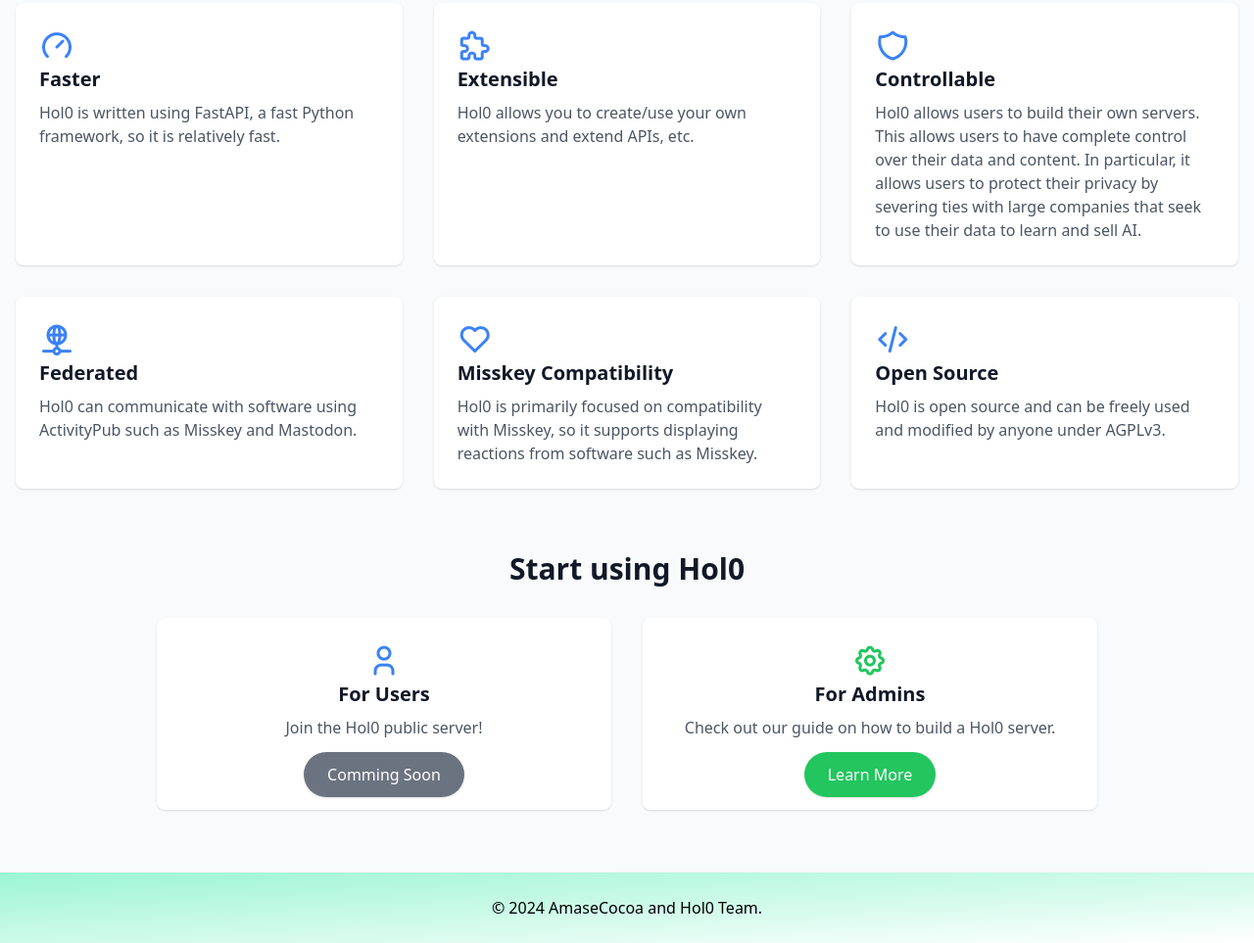
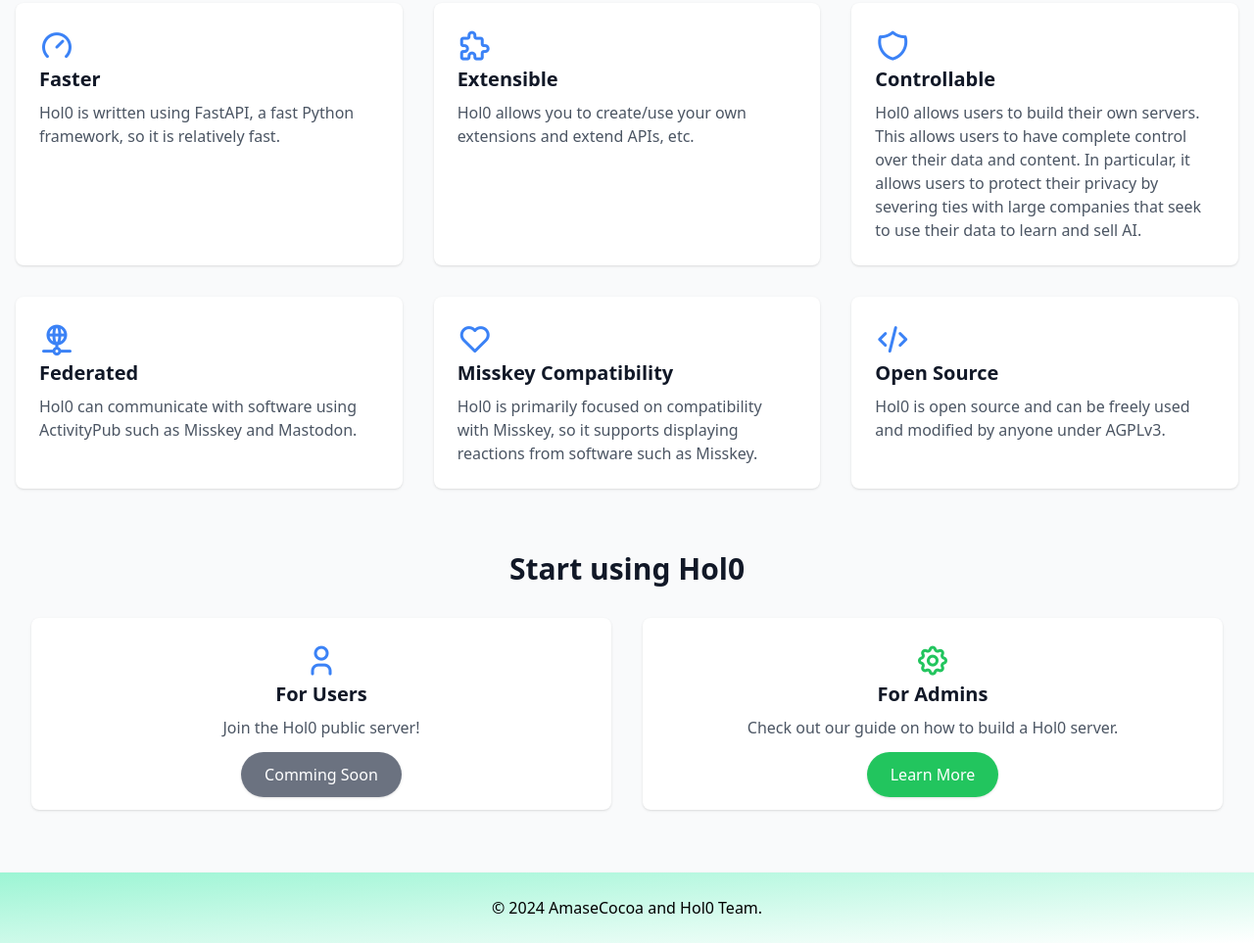
Before and after one commit to hol0-dev/join-holo, a plain HTML site: page index.html in a window 1280 px wide. Shown: the part 501-1464 px from the top of the page at 98% size. Drawn offline with nearby package versions, Linux system fonts and the light colour scheme.

Commit message:
deploy: caa2618af6fa72a9065ddcadd0ef0f0d6fd7dcf1

```diff
--- a/index.html
+++ b/index.html
@@ -83,23 +83,22 @@
                 </div>
             </div>
         </section>
-        <section id="getting-started" class=" mx-auto px-40">
-            <h3 class="text-3xl font-bold text-center mb-8">Start using Hol0</h3>
+        <section id="getting-started" class="mx-auto px-4 sm:px-6 lg:px-8">
+    <h3 class="text-xl sm:text-2xl md:text-3xl font-bold text-center mb-8">Start using Hol0</h3>
     <div class="grid grid-cols-1 md:grid-cols-2 gap-8">
-                <div class="bg-white p-6 rounded-lg shadow text-center">
-                    <i class="ti ti-user text-blue-500 text-4xl mb-4"></i>
-                    <h4 class="text-xl font-bold mb-2">For Users</h4>
+        <div class="bg-white p-4 sm:p-6 rounded-lg shadow text-center">
+            <i class="ti ti-user text-blue-500 text-3xl sm:text-4xl mb-4"></i>
+            <h4 class="text-lg sm:text-xl font-bold mb-2">For Users</h4>
             <p class="text-gray-600">Join the Hol0 public server!</p>
             <br>
-                    <a  class="bg-gray-500 text-white px-6 py-3 rounded-full shadow hover:bg-blue-600" tabindex="-1">Comming Soon</a> <!-- bg-blue-500 href="https://join.hol0.dev/servers" Learn More -->
+            <a class="bg-gray-500 text-white px-4 sm:px-6 py-2 sm:py-3 rounded-full shadow hover:bg-blue-600" tabindex="-1">Comming Soon</a> <!-- bg-blue-500 href="https://join.hol0.dev/servers" Learn More -->
         </div>
-                <div class="bg-white p-6 rounded-lg shadow text-center">
-                    <i class="ti ti-settings text-green-500 text-4xl mb-4"></i>
-                    <h4 class="text-xl font-bold mb-2">For Admins</h4>
+        <div class="bg-white p-4 sm:p-6 rounded-lg shadow text-center">
+            <i class="ti ti-settings text-green-500 text-3xl sm:text-4xl mb-4"></i>
+            <h4 class="text-lg sm:text-xl font-bold mb-2">For Admins</h4>
             <p class="text-gray-600">Check out our guide on how to build a Hol0 server.</p>
             <br>
-                    <a href="https://docs.hol0.dev/for-admin/getting-started"
-                        class="bg-green-500 text-white px-6 py-3 rounded-full shadow hover:bg-green-600">Learn More</a>
+            <a href="https://docs.hol0.dev/for-admin/getting-started" class="bg-green-500 text-white px-4 sm:px-6 py-2 sm:py-3 rounded-full shadow hover:bg-green-600">Learn More</a>
         </div>
     </div>
         </section>
```
Lines whose indentation alone changed are shown as unchanged.
